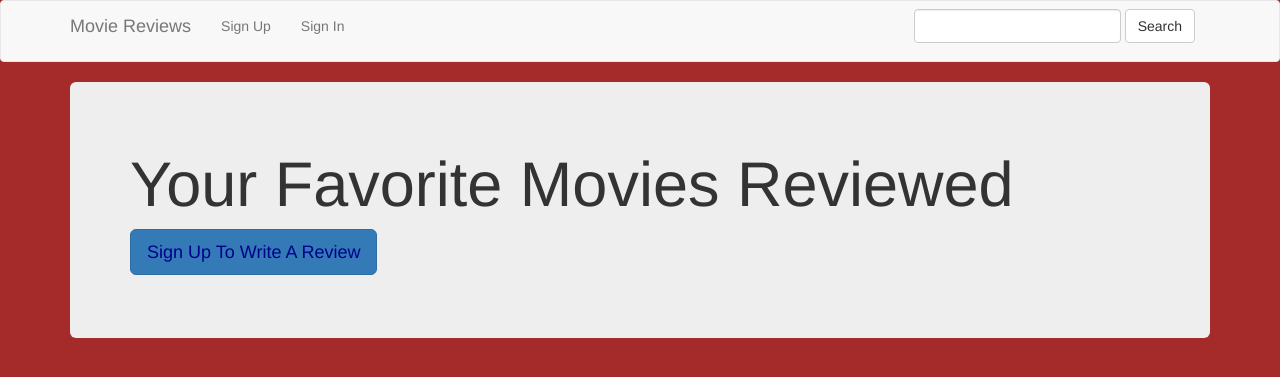
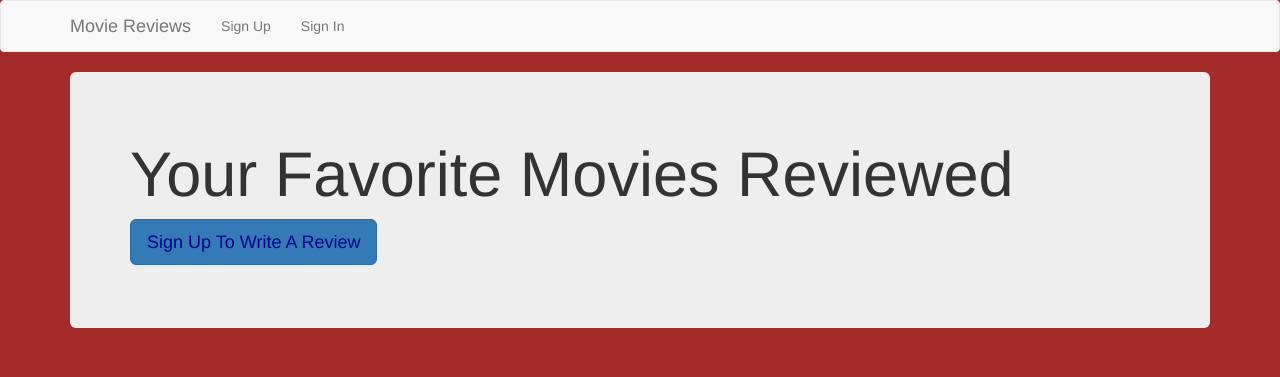
Before and after one commit to ankurgera/movie_review, a Rails app: page / in a window 1280 px wide. Shown: the top 377 px of the page. Run offline with Rails 7, Linux system fonts and the light colour scheme; data that the repository does not hold is empty; style sheets or scripts are compiled from the project's sources; parts of the project's set-up code (start-up, migrations or seed data) failed here and were passed over; some libraries are stand-ins or nearby versions.

Commit message:
Search feature will be added in the upcoming time

```diff
--- a/app/views/layouts/_header.html.erb
+++ b/app/views/layouts/_header.html.erb
@@ -22,12 +22,6 @@
           <li><%= link_to "Sign In", new_user_session_path, class: "active" %></li>
         <% end %>
       </ul>
-      <form class="navbar-form navbar-right" role="search">
-        <p>
-          <%= text_field_tag :search, params[:search], class: "form-control" %>
-          <%= submit_tag "Search", name: nil, class: "btn btn-default" %>
-        </p>
-      </form>
     </div><!-- /.navbar-collapse -->
   </div><!-- /.container-fluid -->
 </nav>
```
